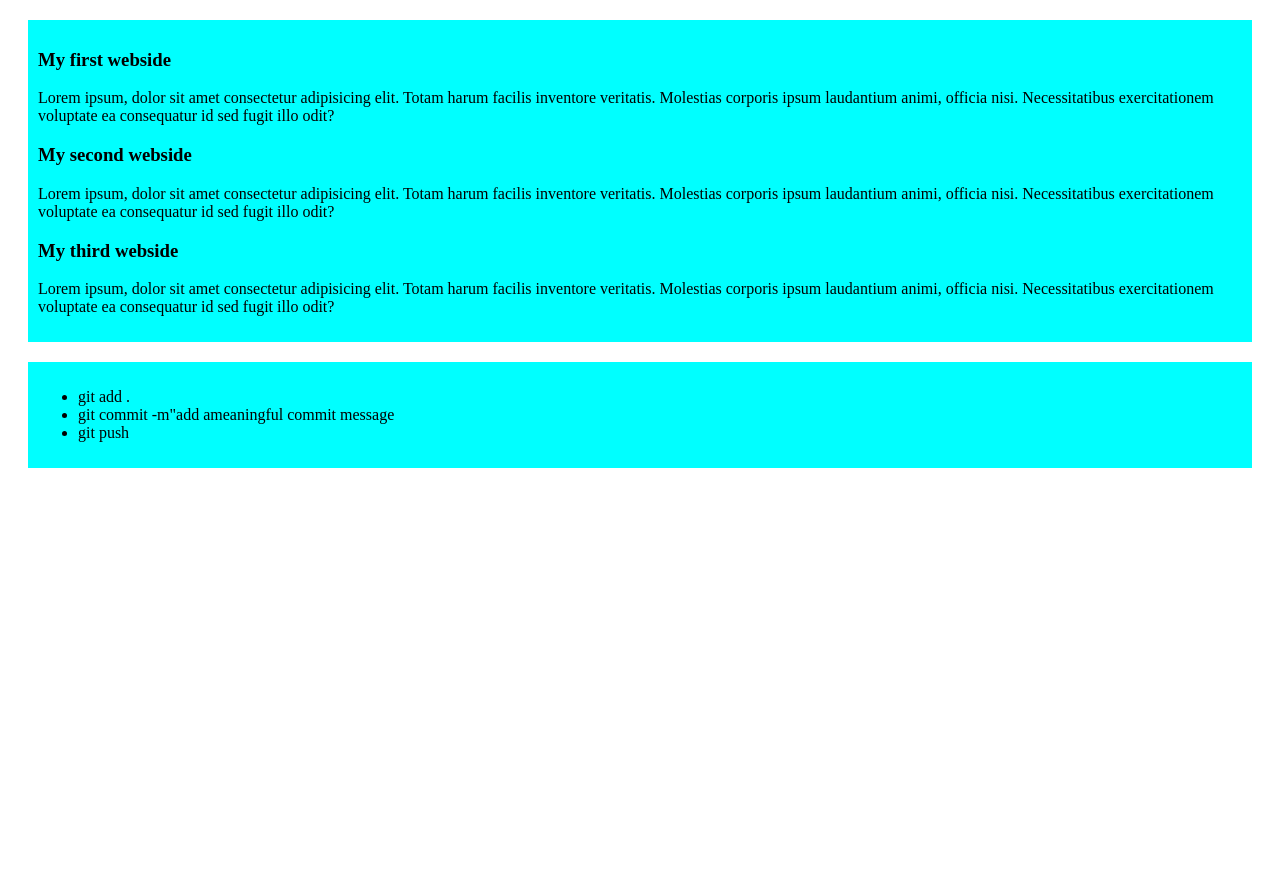
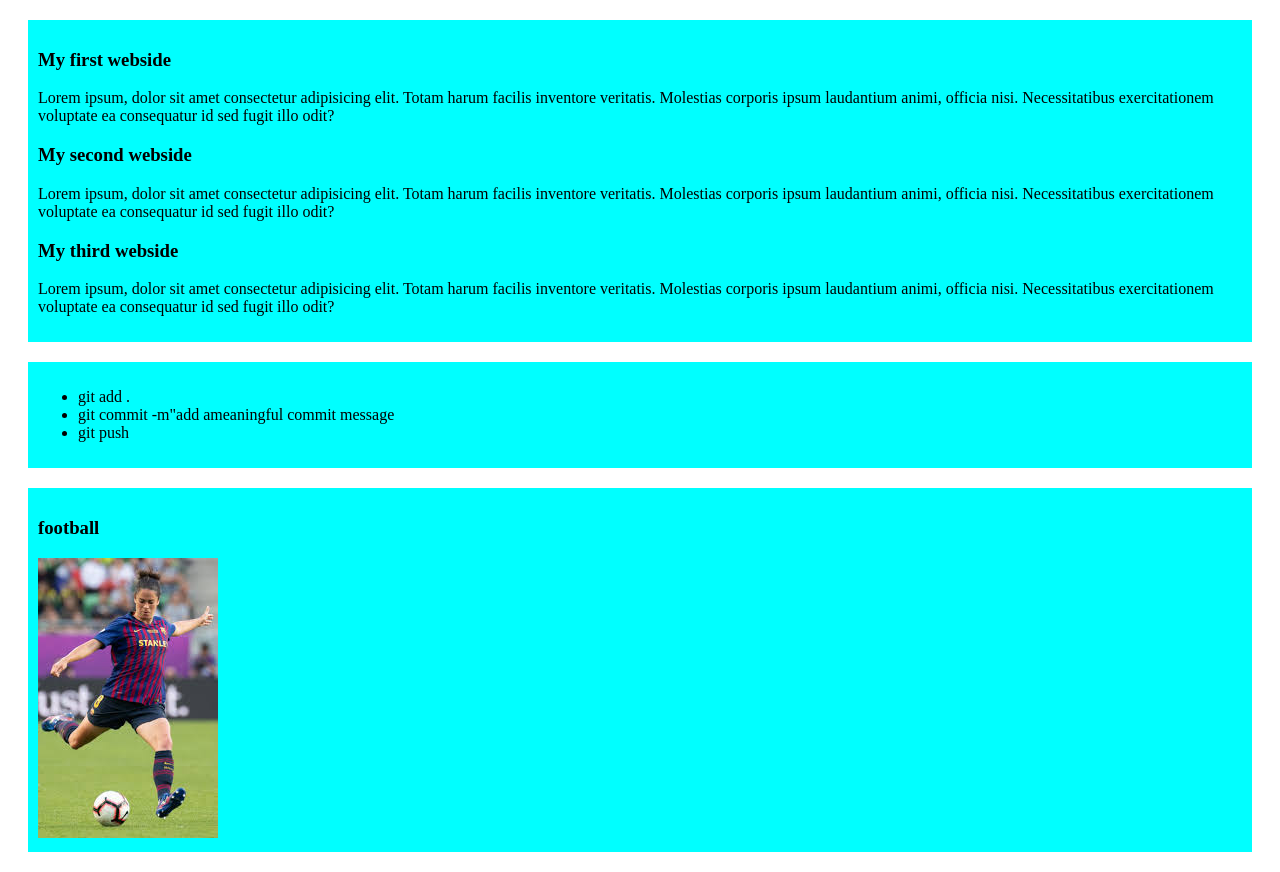
Before and after one commit to Durjoychaterjee/my-simple-webside, a plain HTML site: page index.html in a window 1280 px wide. Before the commit the page ends 800 px from the top, so only its background shows below. Drawn offline with Linux system fonts and the light colour scheme.

Commit message:
added football with

```diff
--- a/index.html
+++ b/index.html
@@ -24,6 +24,10 @@
             <li>git push</li>
         </ul>
     </div>
+    <div>
+        <h3>football</h3>
+        <img src="./image/images.jpeg" alt="">
+    </div>
 </body>
 
 </html>
```
Also changed, not shown: image/images.jpeg (added).
